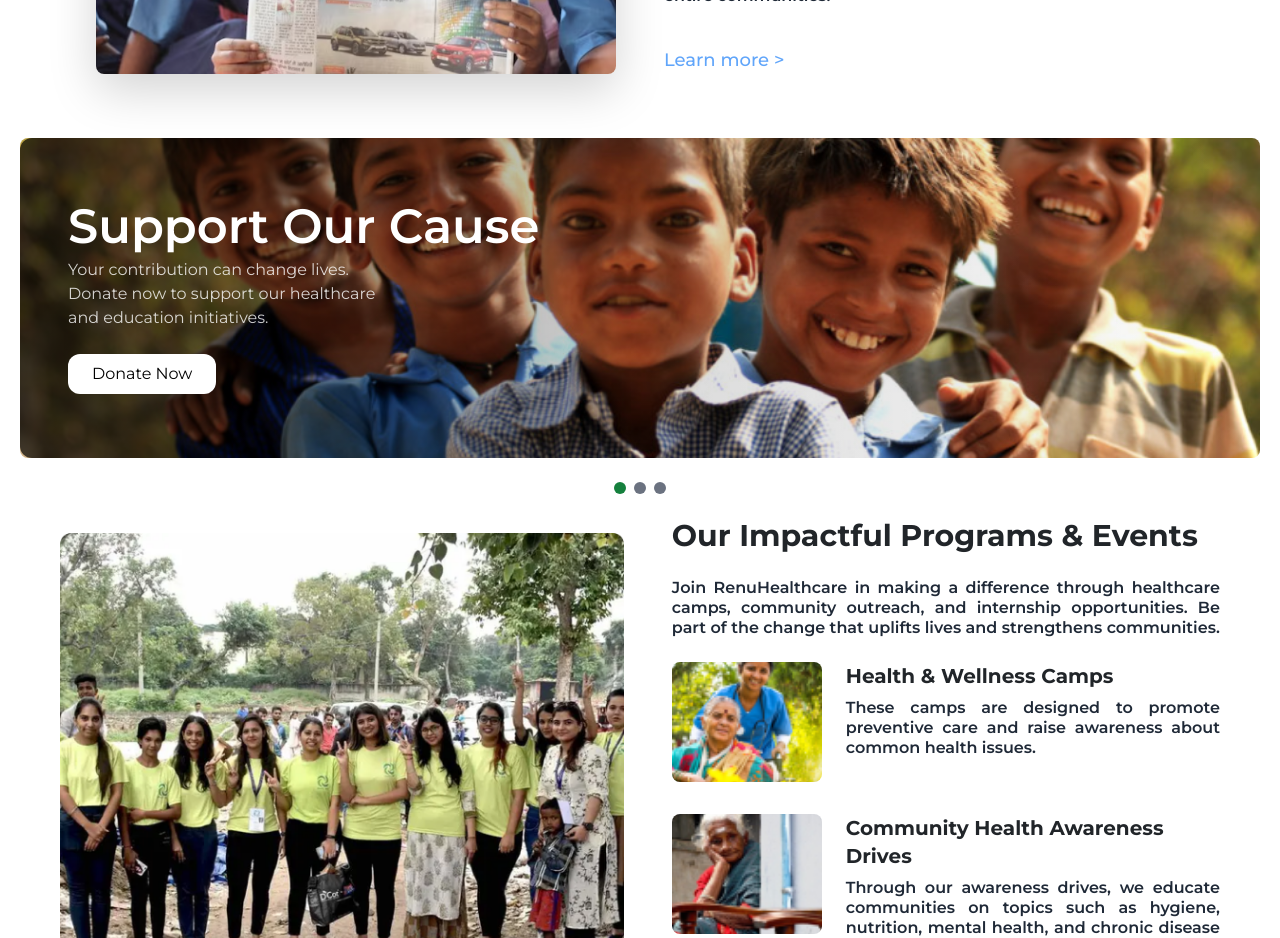
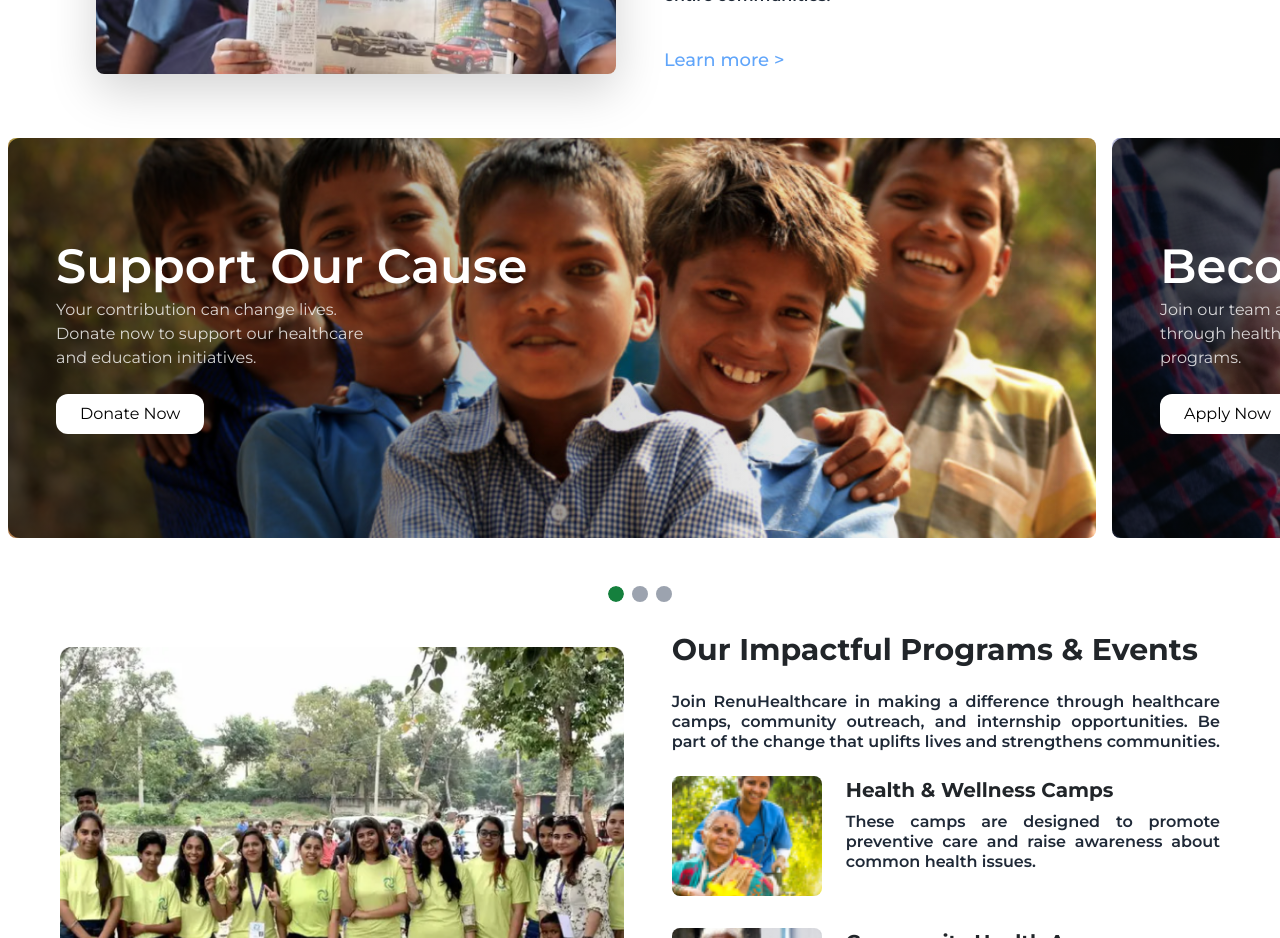
Before and after one commit to nikkibarnwal/renu-health-care, a React (Create React App) app: page / in a window 1280 px wide. Shown: the part 980-1918 px from the top of the page. Built offline with nearby package versions, Linux system fonts and the light colour scheme.

Commit message:
fix:slider

```diff
--- a/src/Components/Home/Home.js
+++ b/src/Components/Home/Home.js
@@ -42,7 +42,12 @@ const HomePage = () => {
     button: 'Be a Volunteer',
   },
 ];
+
+
 const [currentSlide, setCurrentSlide] = useState(0);
+
+  const prevSlide = (currentSlide - 1 + slides.length) % slides.length;
+  const next = (currentSlide + 1) % slides.length;
 
   // Function to move to the next slide
   const nextSlide = () => {
@@ -137,16 +142,19 @@ useEffect(() => {
 
 
       <div>
+      <div className="relative w-full max-w-[1440px] h-[470px] overflow-hidden mx-auto">
   {/* Carousel */}
-<div className="relative w-full max-w-[1240px] h-[320px] overflow-hidden mx-auto flex items-center">
   <div
-    className="flex flex-row w-full transition-transform duration-1000 ease-in-out"
-    style={{ transform: `translateX(-${currentSlide * 100}%)` }}
+    className="flex transition-transform duration-700 ease-in-out"
+    style={{ transform: `translateX(-${currentSlide * 85}%)` }} // Adjusted to 85% for partial visibility
   >
-    {/* Slides */}
+    {/* Slide Items */}
     {slides.map((slide, index) => (
-      <div key={index} className="min-w-full h-[320px] relative">
-        {/* Background Image */}
+      <div
+        key={index}
+        className="flex-none w-[85%] h-[400px] relative mx-2"
+        style={{ flex: '0 0 85%' }} // Each slide takes 85% width to leave space for the next image
+      >
         <img
           src={slide.img}
           alt={`Slide ${index + 1}`}
@@ -169,20 +177,23 @@ useEffect(() => {
       </div>
     ))}
   </div>
-</div>
 
-{/* 3 Dot Navigation placed below the image */}
-<div className="relative mt-6 flex justify-center space-x-2">
+ {/* Dot Navigation */}
+<div className="relative mt-5 flex justify-center space-x-2">
   {slides.map((_, index) => (
     <button
       key={index}
-      className={`h-3 w-3 rounded-full ${
-        currentSlide === index ? "bg-green-700" : "bg-gray-500"
+      className={`h-4 w-4 rounded-full transition-all duration-300 ease-in-out ${
+        currentSlide === index ? 'bg-green-700' : 'bg-gray-400'
       }`}
       onClick={() => setCurrentSlide(index)}
+      style={{ outline: currentSlide === index ? '2px solid white' : 'none' }} // Optional: Adds an outline to the active dot
     />
   ))}
 </div>
+
+</div>
+
 
 
 
```
Lines whose indentation alone changed are shown as unchanged.
